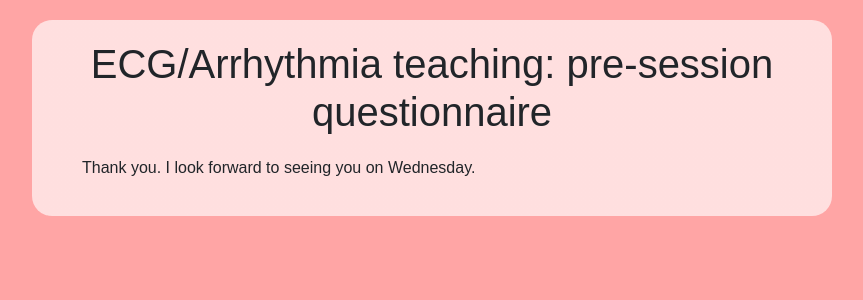
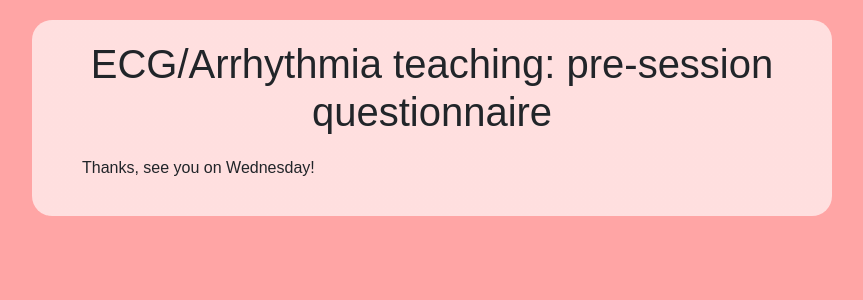
Before and after one commit to Vigoxin/ecg-teaching-questionnaire, a Flask app: template templates/thankyou.html in a window 1280 px wide. Shown: the top 300 px of the page, without its empty margins (208-1071 px from the left). Run offline with Flask 2, Linux system fonts and the light colour scheme; the template is opened without the code that fills it, so the values that code supplies are empty; some libraries are stand-ins or nearby versions.

Commit message:
changed thank you message

```diff
--- a/templates/thankyou.html
+++ b/templates/thankyou.html
@@ -2,10 +2,13 @@
 
 {% block content %}
 
-<p>Thank you. I look forward to seeing you on Wednesday.</p>
+<p>Thanks, see you on Wednesday!</p>
 <ul>
 	{% for key, value in args.items() %}
 		<li>{{key}} : {{value}} </li>
 	{% endfor %}
 </ul>
+
+
+
 {% endblock %}
```
